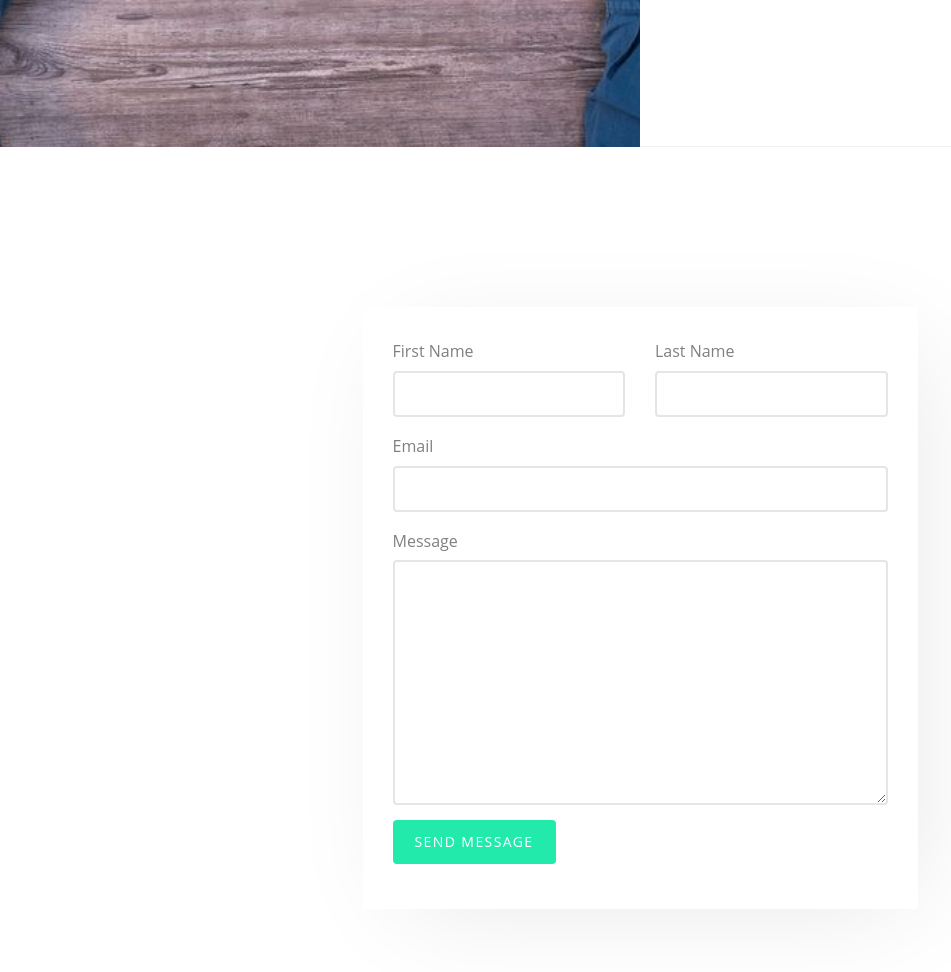
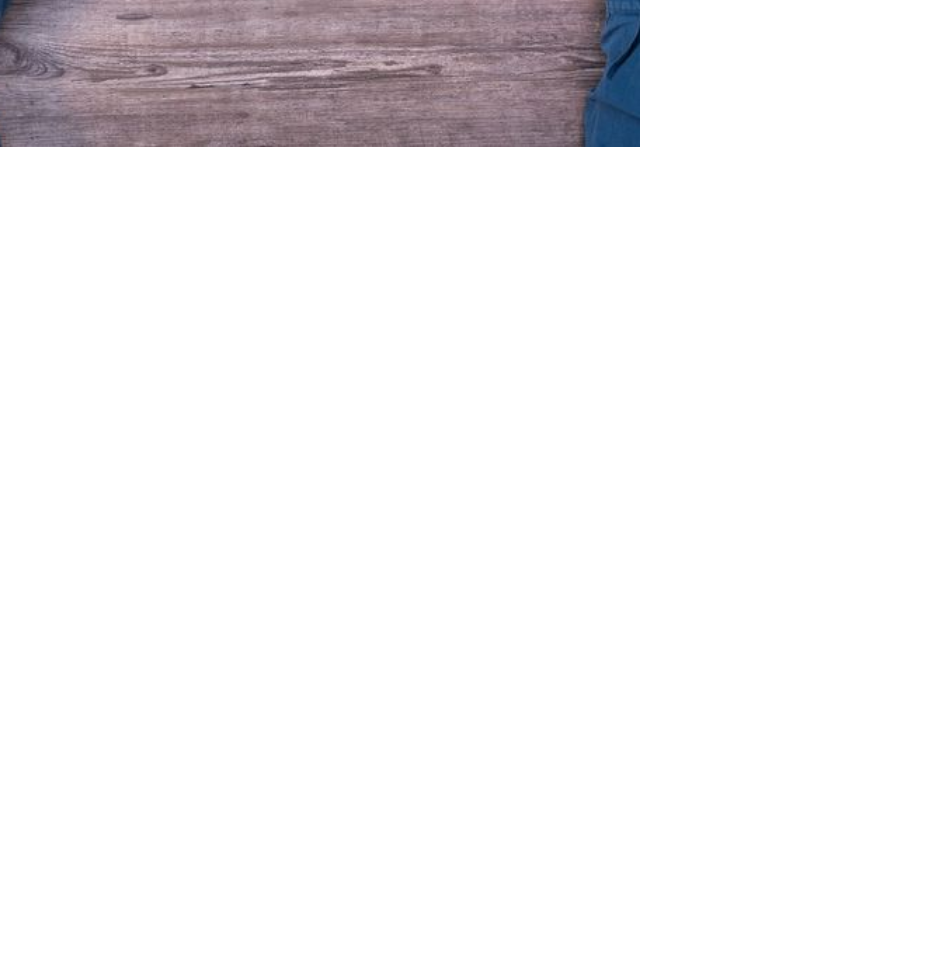
Before and after one commit to dhanushch17/chdhanush, a website: page contact.html in a window 1280 px wide. Shown: the part 653-1625 px from the top of the page, without its empty margins (0-951 px from the left). After the commit the page ends 1100 px from the top, so only its background shows below. Drawn offline with Linux system fonts and the light colour scheme; files whose address does not match are found by name.

Commit message:
Update contact.html

```diff
--- a/contact.html
+++ b/contact.html
@@ -65,46 +65,6 @@
     <!-- END section -->
 
 
-    <section class="probootstrap-section probootstrap-animate">
-      <div class="container">
-        <div class="row">
-
-        <div class="col-md-6 col-md-offset-3">
-          <form action="#" method="post" class="probootstrap-form probootstrap-form-box mb60">
-            <div class="row">
-              <div class="col-md-6">
-                <div class="form-group">
-                  <label for="fname">First Name</label>
-                  <input type="text" class="form-control" id="fname" name="fname">
-                </div>
-              </div>
-              <div class="col-md-6">
-                <div class="form-group">
-                  <label for="lname">Last Name</label>
-                  <input type="text" class="form-control" id="lname" name="lname">
-                </div>
-              </div>
-            </div>
-            <div class="form-group">
-              <label for="email">Email</label>
-              <input type="email" class="form-control" id="email" name="email">
-            </div>
-            <div class="form-group">
-              <label for="message">Message</label>
-              <textarea cols="30" rows="10" class="form-control" id="message" name="message"></textarea>
-            </div>
-            <div class="form-group">
-              <input type="submit" class="btn btn-primary" id="submit" name="submit" value="Send Message">
-            </div>
-          </form>
-        </div>
-
-        </div>
-      </div>
-    </section>
-  <!-- END section -->
-
-
   </div>
  <footer class="probootstrap-footer">
     <div class="container">
```
